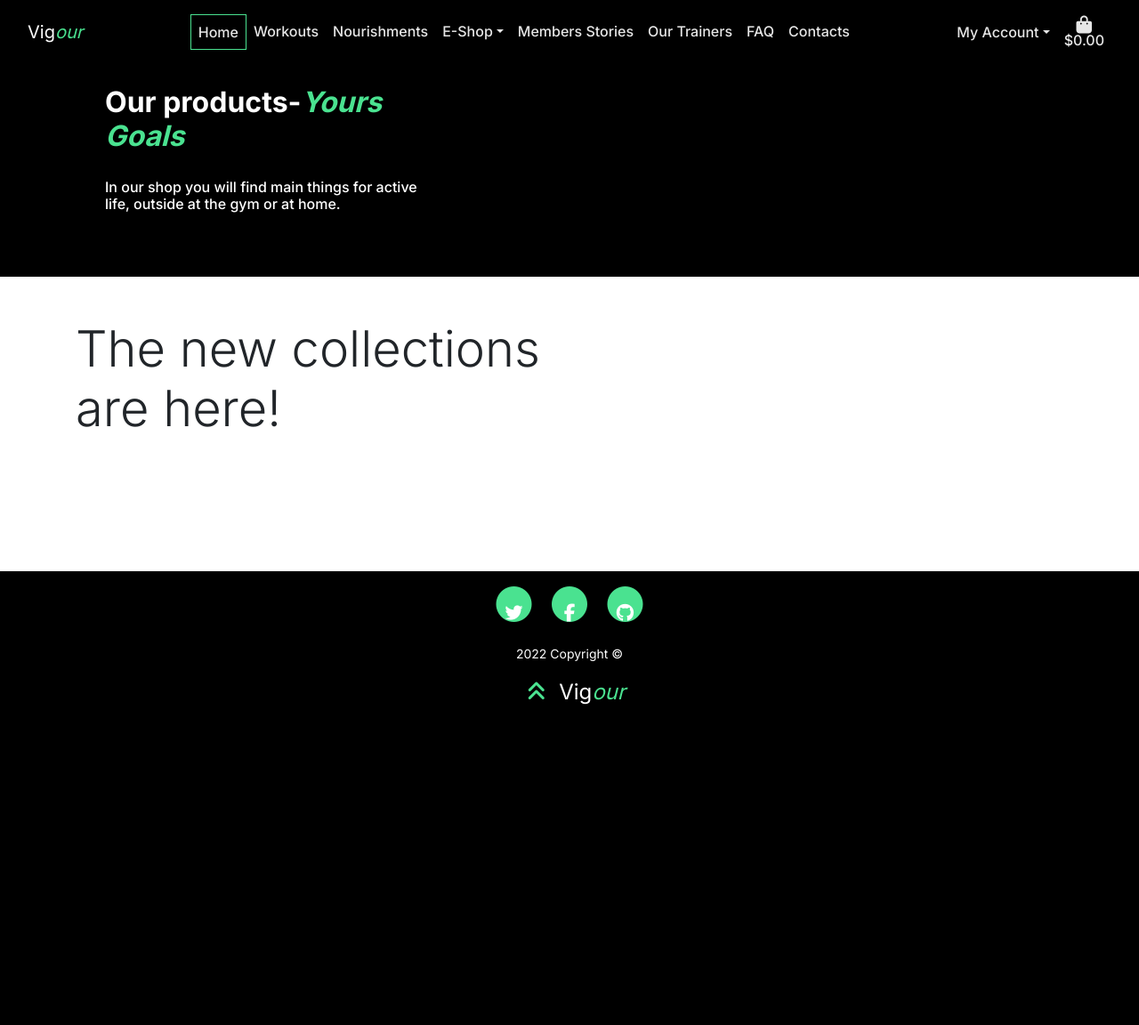
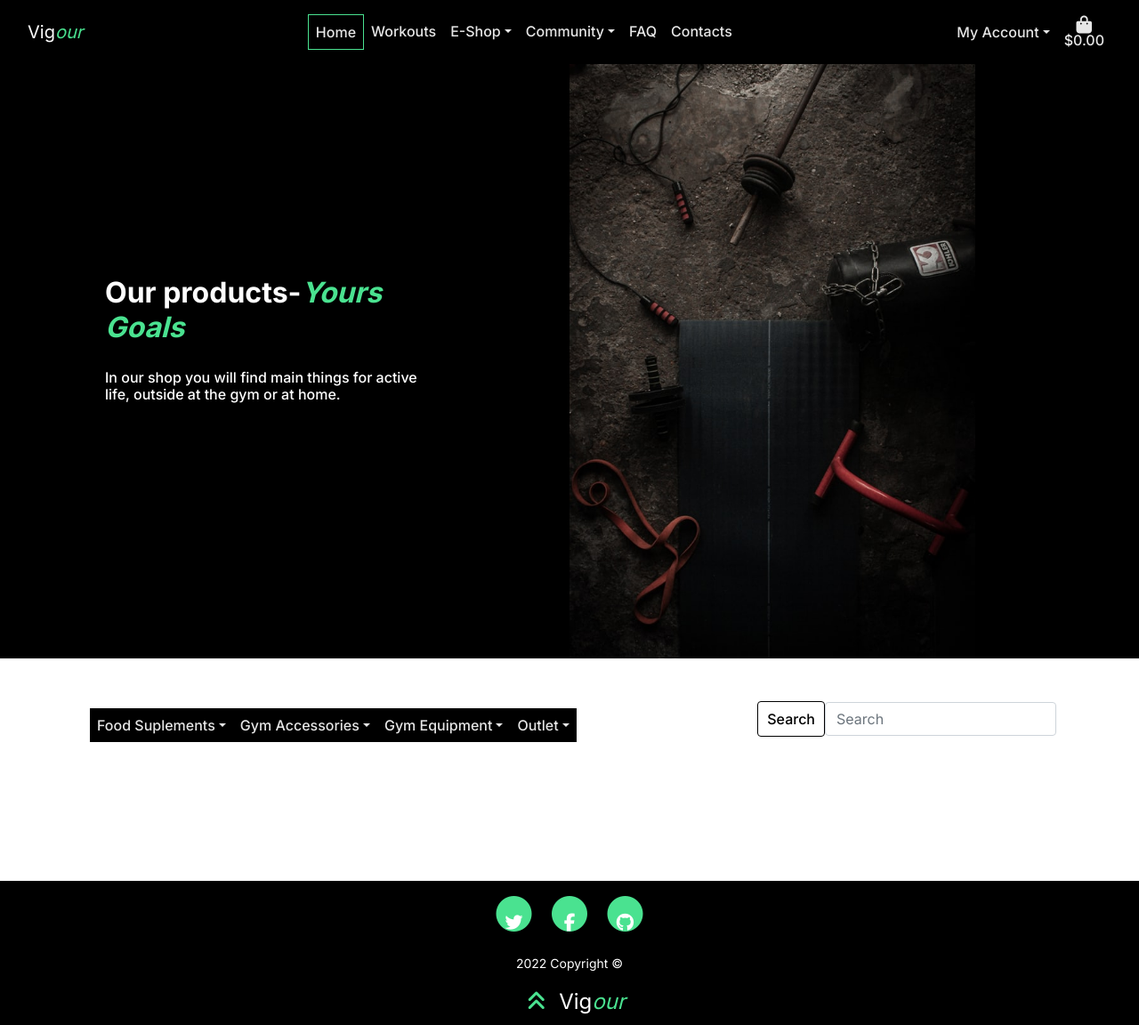
Before and after one commit to LySeriuos/Vigour-MS4-2, a Django app: page /shop/ in a window 1280 px wide. Shown: the whole page at 89% size. Before the commit the page ends 792 px from the top, so only its background shows below. Run offline with Django 3.2, Linux system fonts and the light colour scheme; some libraries are stand-ins or nearby versions.

Commit message:
added navigation to the shop.html

```diff
--- a/shop/templates/shop/shop.html
+++ b/shop/templates/shop/shop.html
@@ -10,11 +10,13 @@
           <h2 class=" fw-bold lh-1 main-banner-text">Our products-<em>Yours Goals</em></h2>
               <h6>In our shop you will find main things for active life, outside at the gym or at home.</h6>
               <div class="d-grid gap-2 d-md-flex justify-content-md-start mb-4 mb-lg-3 main-button scroll-to-section">
-              <!-- <a href="#our-program">Join Now!</a>                       -->
+              <!-- <a href="#our-program">Join Now!</a> -->
               </div>
           </div>
         <div class="col-lg-6 offset-lg-1 p-0 overflow-hidden d-none d-md-block">
-            <img class="rounded-lg-3" href="{% static '/media/logan-weaver-R4V1WIY9n-8-unsplash-main-bigger-size-boxing-girl.jpg' %}" alt="" width="720">
+          <!-- Photo by <a href="https://unsplash.com/@pedroaraujo74?utm_source=unsplash&utm_medium=referral&utm_content=creditCopyText">Pedro Araújo</a> on
+            <a href="https://unsplash.com/s/photos/gym?utm_source=unsplash&utm_medium=referral&utm_content=creditCopyText">Unsplash</a> -->
+            <img class="rounded-lg-3" src="/media/pedro-araujo-gym-gear-good.jpg" alt="" width="720">
         </div>
       </div>
     </div>
@@ -29,15 +31,75 @@
   <div class="container h-100">
     <div class="row h-100">
         <div class="col-7 col-md-6 my-auto">
-            <h1 class="display-4 logo-font text-black">
-                The new collections are here!
-            </h1>
+          <nav class="navbar navbar-expand-lg navbar-shop">
+             <div class="collapse navbar-collapse" id="navbarSupportedContent">
+              <ul class="navbar-nav mr-auto navbar-shop">
+                <li class="nav-item dropdown navbar-shop">
+                  <a class="nav-link dropdown-toggle" href="#" id="foodDropdown" role="button" data-toggle="dropdown" aria-expanded="false">
+                    Food Suplements
+                  </a>
+                  <div class="dropdown-menu" aria-labelledby="foodDropdown">
+                    <a class="dropdown-item" href="#">For Healthy Diet</a>
+                    <a class="dropdown-item" href="#">Proteins</a>
+                    <a class="dropdown-item" href="#">Amino Acids</a>
+                    <a class="dropdown-item" href="#">Health Supplements</a>
+                    <a class="dropdown-item" href="#">Supplements For Slimming</a>
+                    <a class="dropdown-item" href="#">All other Supplements Supplements</a>
+                  </div>
+                </li>
+                <li class="nav-item dropdown">
+                  <a class="nav-link dropdown-toggle" href="#" id="accDropdown" role="button" data-toggle="dropdown" aria-expanded="false">
+                    Gym Accessories
+                  </a>
+                  <div class="dropdown-menu" aria-labelledby="accDropdown">
+                    <a class="dropdown-item" href="#">Waterbottles / Flasks </a>
+                    <a class="dropdown-item" href="#">Supports / Sweatbands </a>
+                    <a class="dropdown-item" href="#">Bags</a>
+                    <a class="dropdown-item" href="#">Towels</a>
+                    <a class="dropdown-item" href="#">Other Accessories</a>
+                  </div>
+                </li>
+                <li class="nav-item dropdown">
+                  <a class="nav-link dropdown-toggle" href="#" id="accDropdown" role="button" data-toggle="dropdown" aria-expanded="false">
+                    Gym Equipment
+                  </a>
+                  <div class="dropdown-menu" aria-labelledby="accDropdown">
+                    <a class="dropdown-item" href="#">Weights </a>
+                    <a class="dropdown-item" href="#">Sloves </a>
+                    <a class="dropdown-item" href="#">Fitness Ribbons</a>
+                    <a class="dropdown-item" href="#">Yoga Equipment</a>
+                    <a class="dropdown-item" href="#">Other Equipment</a>
+                  </div>
+                </li>
+                <li class="nav-item dropdown">
+                  <a class="nav-link dropdown-toggle" href="#" id="accDropdown" role="button" data-toggle="dropdown" aria-expanded="false">
+                    Outlet
+                  </a>
+                  <div class="dropdown-menu" aria-labelledby="accDropdown">
+                    <a class="dropdown-item" href="#">Gym Equipment </a>
+                    <a class="dropdown-item" href="#">Gym Accessories </a>
+                    <a class="dropdown-item" href="#">Food Suplements</a>
+                  </div>
+                </li>
+
+              </ul>
+
+            </div>
+          </nav>
             <div class="my-5">
                 <h4>
                     <a href="" class="shop-now-button btn btn-lg rounded-0 text-uppercase py-3">Shop Now</a>
                 </h4>
             </div>
         </div>
+        <div class="col-5 col-md-6 float-left">
+          <form class="form-inline my-2 my-lg-0">
+            <button class="btn card-link my-2 my-sm-0" type="submit">Search</button>
+            <input class="form-control mr-sm-2" type="search" placeholder="Search" aria-label="Search">
+
+          </form>
+        </div>
+
     </div>
 </div>
   </section>
--- a/static/css/style.css
+++ b/static/css/style.css
@@ -417,3 +417,25 @@ footer .row{
 footer .list-inline-item a:hover{
   font-size: 120%;
 }
+
+
+/* End Of INDEX.HTML */
+
+
+/* Start of SHOP.HTML */
+
+/* Content nav bar  */
+
+.form-inline {
+  display: -ms-flexbox;
+  display: flex;
+  -ms-flex-flow: row wrap;
+  flex-flow: row wrap;
+  -ms-flex-align: center;
+  align-items: center;
+  justify-content: flex-end;
+}
+
+.navbar-shop{
+  background-color: white;
+}
--- a/templates/base.html
+++ b/templates/base.html
@@ -76,11 +76,11 @@
                             <a class="nav-link" href="#">About</a>
                         </li> -->
                         <li class="nav-item">
-                            <a class="nav-link" href="#">Workouts</a>
+                            <a class="nav-link" href="#about-us">Workouts</a>
                         </li>
-                        <li class="nav-item">
-                            <a class="nav-link" href="#">Nourishments</a>
-                        </li>
+                        <!-- <li class="nav-item">
+                            <a class="nav-link" href="#">Community Blog</a>
+                        </li> -->
                             <li class="nav-item dropdown">
                                 <a class="nav-link dropdown-toggle" data-toggle="dropdown" href="#" role="button" aria-expanded="false">E-Shop</a>
                                 <div class="dropdown-menu">
@@ -90,12 +90,17 @@
                                   <a class="dropdown-item" href="#">Outlet</a>
                                 </div>
                               </li>
-                        <li class="nav-item">
-                            <a class="nav-link" href="#">Members Stories</a>
-                        </li>
-                        <li class="nav-item">
+                              <li class="nav-item dropdown">
+                                <a class="nav-link dropdown-toggle" data-toggle="dropdown" href="#" role="button" aria-expanded="false">Community</a>
+                                <div class="dropdown-menu">
+                                  <a class="dropdown-item" href="#">Customers Experience</a>
+                                  <a class="dropdown-item" href="#">Community Blog</a>
+                                  <a class="dropdown-item" href="#">Our Trainers</a>
+                                </div>
+                              </li>
+                        <!-- <li class="nav-item">
                             <a class="nav-link" href="#">Our Trainers</a>
-                        </li>
+                        </li> -->
                         <li class="nav-item">
                             <a class="nav-link" href="#">FAQ</a>
                         </li>
```
Also changed, not shown: media/kelly-sikkema-gym-gear.jpg (added), media/pedro-araujo-gym-gear-good.jpg (added).
